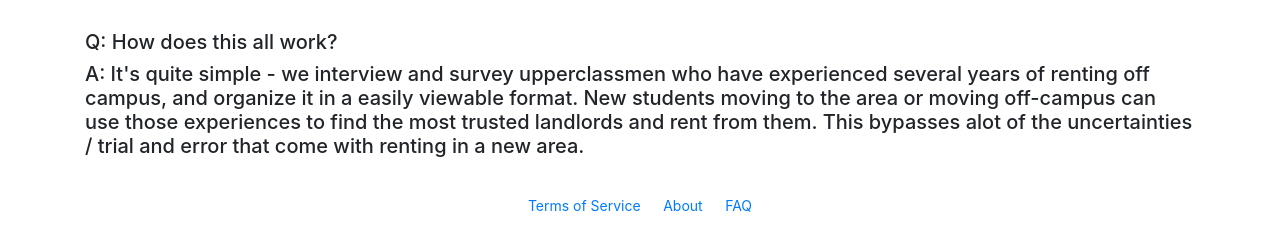
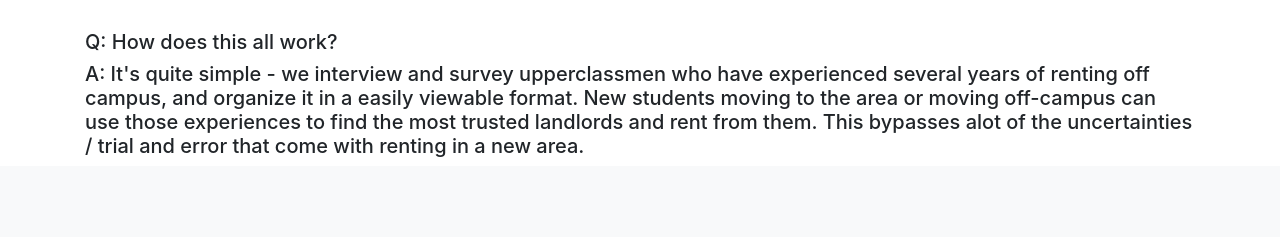
Before and after one commit to LighthouseLearn/reviews, a Django app: page /faq/ in a window 1280 px wide. Shown: the part 714-951 px from the top of the page. After the commit the page ends 871 px from the top, so only its background shows below. Run offline with Django 3.2, Linux system fonts and the light colour scheme; some libraries are stand-ins or nearby versions.

Commit message:
tos still at issue

```diff
--- a/templates/base.html
+++ b/templates/base.html
@@ -54,13 +54,6 @@
       {% block content %}
 
       {% endblock content %}
-     <footer>
-   <br>
-  <p class="text-center">
-   <a class="btn btn-link btn-sm" href="{% url 'tos' %}" role="button">Terms of Service </a>
-   <a class="btn btn-link btn-sm" href="{% url 'about' %}" role="button">About </a>
-   <a class="btn btn-link btn-sm" href="{% url 'faq' %}" role="button">FAQ </a></p>
-</footer>
     </div>
 
     <!-- Optional JavaScript -->
@@ -69,5 +62,4 @@
     <script src="https://cdnjs.cloudflare.com/ajax/libs/popper.js/1.14.7/umd/popper.min.js" integrity="sha384-UO2eT0CpHqdSJQ6hJty5KVphtPhzWj9WO1clHTMGa3JDZwrnQq4sF86dIHNDz0W1" crossorigin="anonymous"></script>
     <script src="https://stackpath.bootstrapcdn.com/bootstrap/4.3.1/js/bootstrap.min.js" integrity="sha384-JjSmVgyd0p3pXB1rRibZUAYoIIy6OrQ6VrjIEaFf/nJGzIxFDsf4x0xIM+B07jRM" crossorigin="anonymous"></script>
   </body>
-
 </html>
```
Also changed, not shown: templates/home.html (+7 -0 lines).
